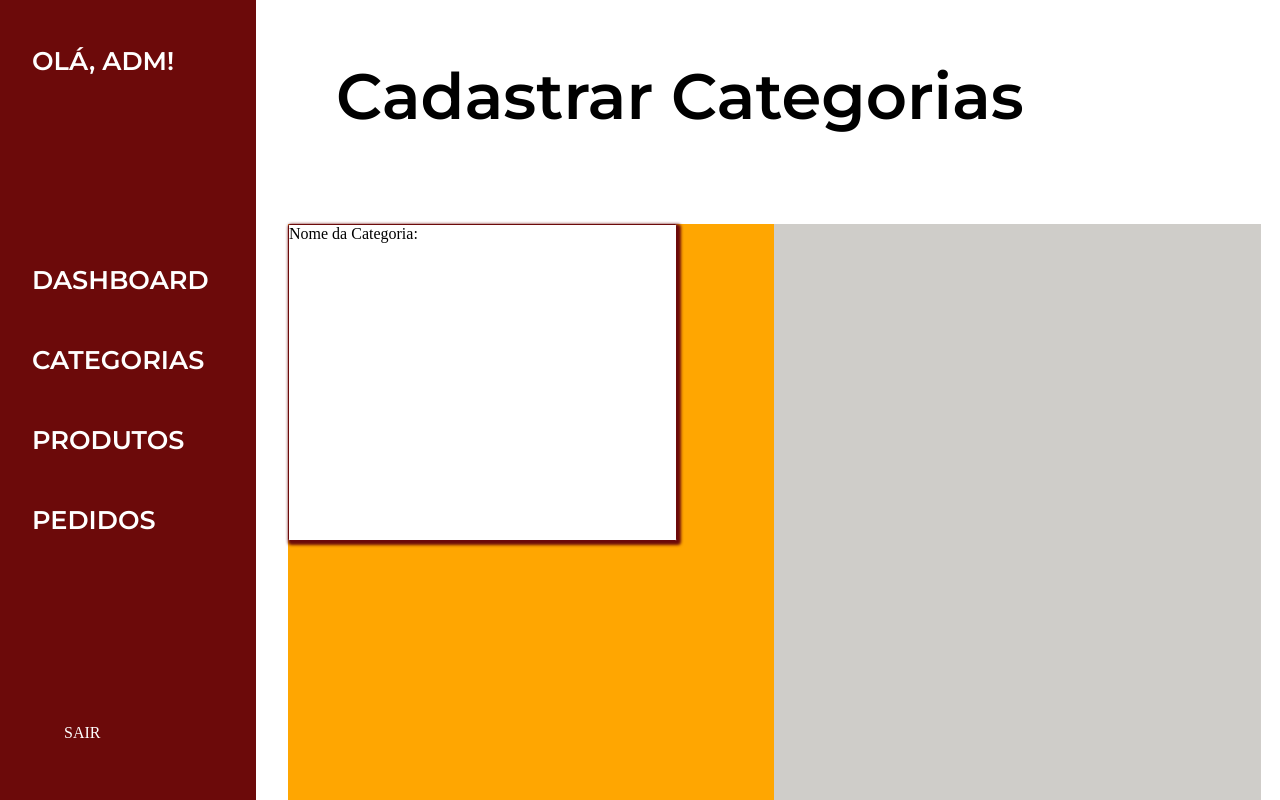
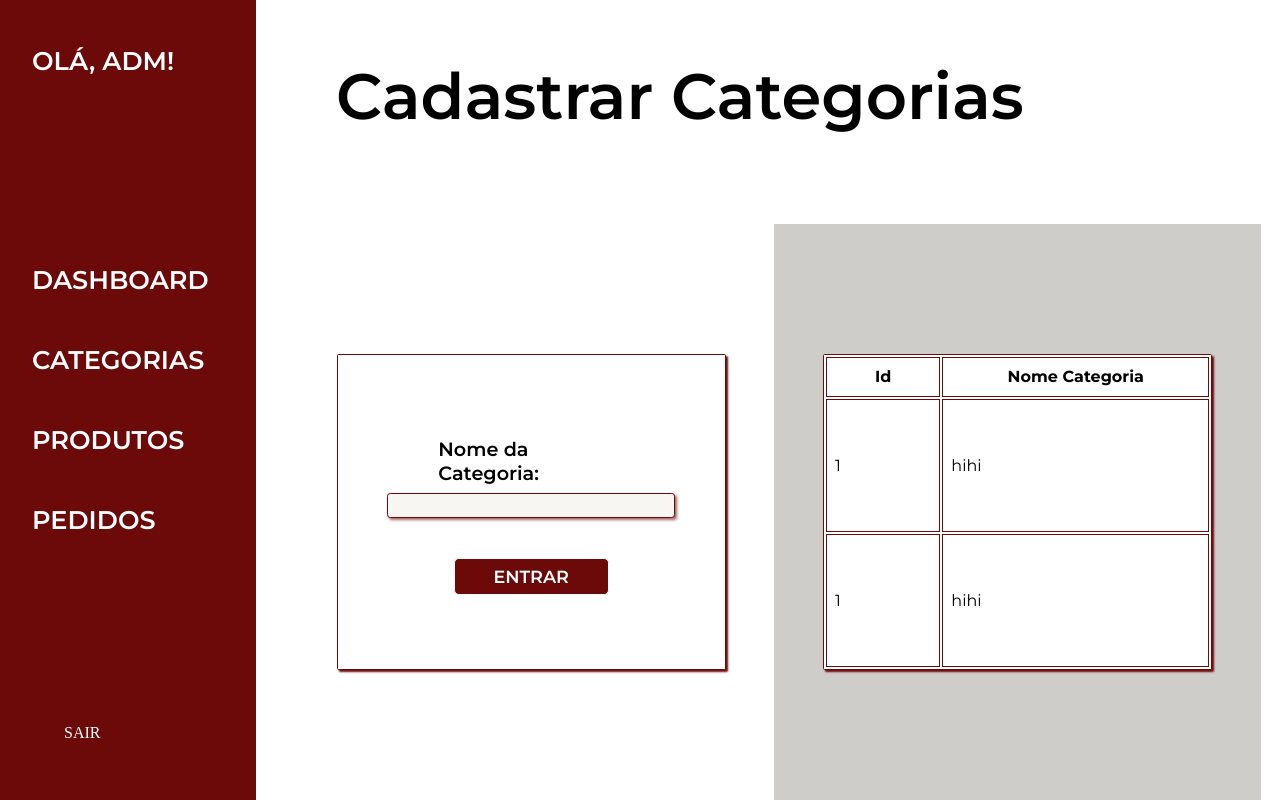
Before and after one commit to coutinho-06/Projeto_Loja_De_Musica_Umc, a PHP site: page /AreaAdm/Categorias.php in a window 1280 px wide. Run offline with PHP 8.4, Linux system fonts and the light colour scheme; some web fonts are replaced.

Commit message:
Estilização do Cadastro de categoria
Co-Authored-By: Gabriella Ferreira Alves <160561279+Gabriella22Ferreira@users.noreply.github.com>

```diff
--- a/Sistema/AreaAdm/Categorias.php
+++ b/Sistema/AreaAdm/Categorias.php
@@ -39,7 +39,8 @@
 
                         <a href="">Categorias</a>
 
-                        <a href="http://">Produtos</a>
+                        <a href="CadatroProddutos.css
+                        ">Produtos</a>
 
                         <a href="http://">Pedidos</a>
                     </li>
@@ -60,9 +61,29 @@
                         <label for="">Nome da Categoria:</label>
                         <input type="text">
 
+                        <button type="submit">ENTRAR</button>
+
                     </form>
+
                 </div>
                 <div class="caixaSelect">
-
+                    <table>
+                        <thead>
+                            <tr>
+                                <th class="colId">Id</th>
+                                <th>Nome Categoria</th>
+                            </tr>
+                        </thead>
+                        <tbody>
+                            <tr>
+                                <td>1</td>
+                                <td>hihi</td>
+                            </tr>
+                            <tr>
+                                <td>1</td>
+                                <td>hihi</td>
+                            </tr>
+                        </tbody>
+                    </table>
                 </div>
             </div>
--- a/Sistema/CSS/estiloCategoriaAdm.css
+++ b/Sistema/CSS/estiloCategoriaAdm.css
@@ -33,26 +33,114 @@
     width: 95%;
     height: 75%;
     margin-left: 2rem;
-    background-color: #3f312e;
+
 }
 
 .caixaForm{
     display: flex;
-
-    background-color: #ffa601;
+    justify-content:center;
+    align-items: center;
     width: 50%;
 }
 form{
-
+    display: flex;
+    flex-direction: column;
+    justify-content: center;
+    align-items: center;
     background-color: #FFF;
     height: 55%;
     width: 80%;
-    box-shadow: 2px 2px 3px 2px var(--cor-primaria);
+    box-shadow: 2px 2px 2px var(--cor-primaria);
     border-radius: 0.1rem;
     border: 1px solid var(--cor-primaria);
 
+
+    label{
+        font-weight: 500;
+        font: 550 1.2rem "Montserrat", sans-serif;
+        width: 48%;
+        text-align: left;
+        margin-top: 0.5rem;
+
+    }
+
+    input{
+        border: 1px solid var(--cor-primaria);
+        border-radius: 0.2rem;
+        box-shadow: 2px 2px 3px #6c0a0a9f;
+        background-color: #F7F6F3;
+        height: 1.6rem;
+        color: var(--cor-primaria);
+        width: 18rem;
+        padding-left: 0.3rem;
+        margin-top: 0.5rem;
+        outline: none; /* tirar borda padrão do input */
+
+    }
 }
+
+
+button{
+    margin-top: 2.5rem;
+    text-transform: uppercase;
+    font-family: "Montserrat", sans-serif;
+    color: #fff;
+    font-weight: 600;
+    border-radius: 0.3rem;
+    cursor: pointer;
+
+    border: 1px solid #fff;
+    background-color: var(--cor-primaria);
+    width: 40%;
+    height: 2.3rem;
+    font-size: 1.1rem;
+
+    transition: all 0.5s ease-in-out;
+
+    &:hover
+    {
+
+        transition: all 0.3s  ease-in-out;
+        background-color: #fff;
+        color: var(--cor-primaria);
+        border: 1px solid var(--cor-primaria);
+
+    }
+
+}
+
+
+
+
 .caixaSelect{
     background-color: #cfcdc9;
     width: 50%;
+
+    display: flex;
+    justify-content:center;
+    align-items: center;
 }
+table{
+    font-family: "Montserrat", sans-serif;
+    background-color: #FFF;
+    box-shadow: 2px 2px 2px var(--cor-primaria);
+    border-radius: 0.1rem;
+    border: 1px solid var(--cor-primaria);
+    height: 55%;
+    width: 80%;
+
+}
+th.colId{
+    width: 30%;
+    height: 2.5rem;
+
+}
+
+th,td{
+    border: 1px solid var(--cor-primaria);
+}
+td{
+    height: 2.5rem;
+    padding-left: 0.5rem;
+
+}
--- a/Sistema/CSS/estiloDashboard.css
+++ b/Sistema/CSS/estiloDashboard.css
@@ -56,7 +56,7 @@
     border: 1px solid var(--cor-primaria);
     width: 50%;
     height: 85%;
-    box-shadow: 2px 2px 3px 2px var(--cor-primaria);
+    box-shadow: 2px 2px 2px var(--cor-primaria);
     margin-left: 12rem;
 }
 
@@ -92,7 +92,7 @@
     border: 1px solid var(--cor-primaria);
     width: 97%;
     height:85%;
-    box-shadow: 2px 2px 3px 2px var(--cor-primaria);
+    box-shadow: 2px 2px 2px var(--cor-primaria);
 }
 h2{
 
```
Also changed, not shown: Sistema/AreaAdm/CadastroProdutos.php (added).
